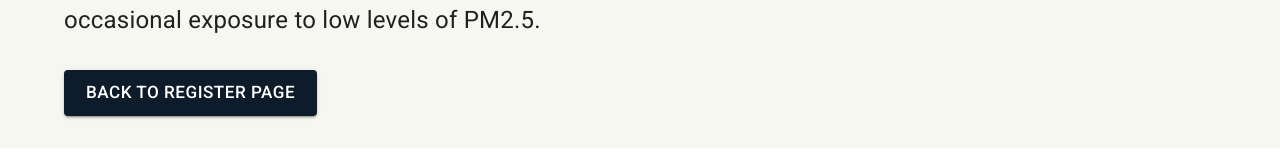
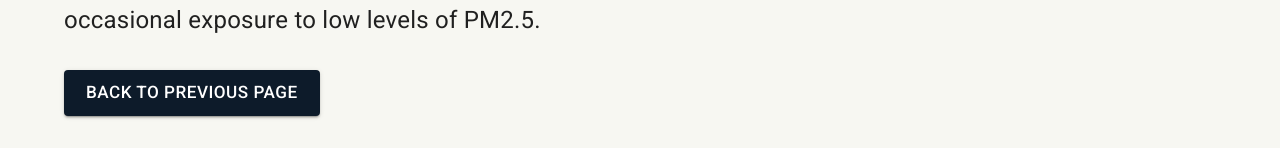
Before and after one commit to Naveen-Jaisankar/COMP47360-Web-Application, a React (Vite) app in the folder FrontEnd/air-quality-app/: page /privacy in a window 1280 px wide. Shown: the part 1355-1514 px from the top of the page. Built offline with nearby package versions, Linux system fonts and the light colour scheme.

Commit message:
Privacy page: added go back to previous page functionality, small yuppee

```diff
--- a/FrontEnd/air-quality-app/src/pages/Privacy.jsx
+++ b/FrontEnd/air-quality-app/src/pages/Privacy.jsx
@@ -29,7 +29,7 @@ export default function Privacy() {
     const navigate = useNavigate();
 
     const handleClick= () => {
-        navigate('/register')
+        navigate(-1)
     }
   return (
     <>
@@ -144,7 +144,7 @@ export default function Privacy() {
             marginTop: "2rem",
             margin: "auto",
             backgroundColor: "#0D1B2A"
-          }}>Back to Register Page</Button>
+          }}>Back to Previous Page</Button>
           </Container>
 
         </Box>
```
